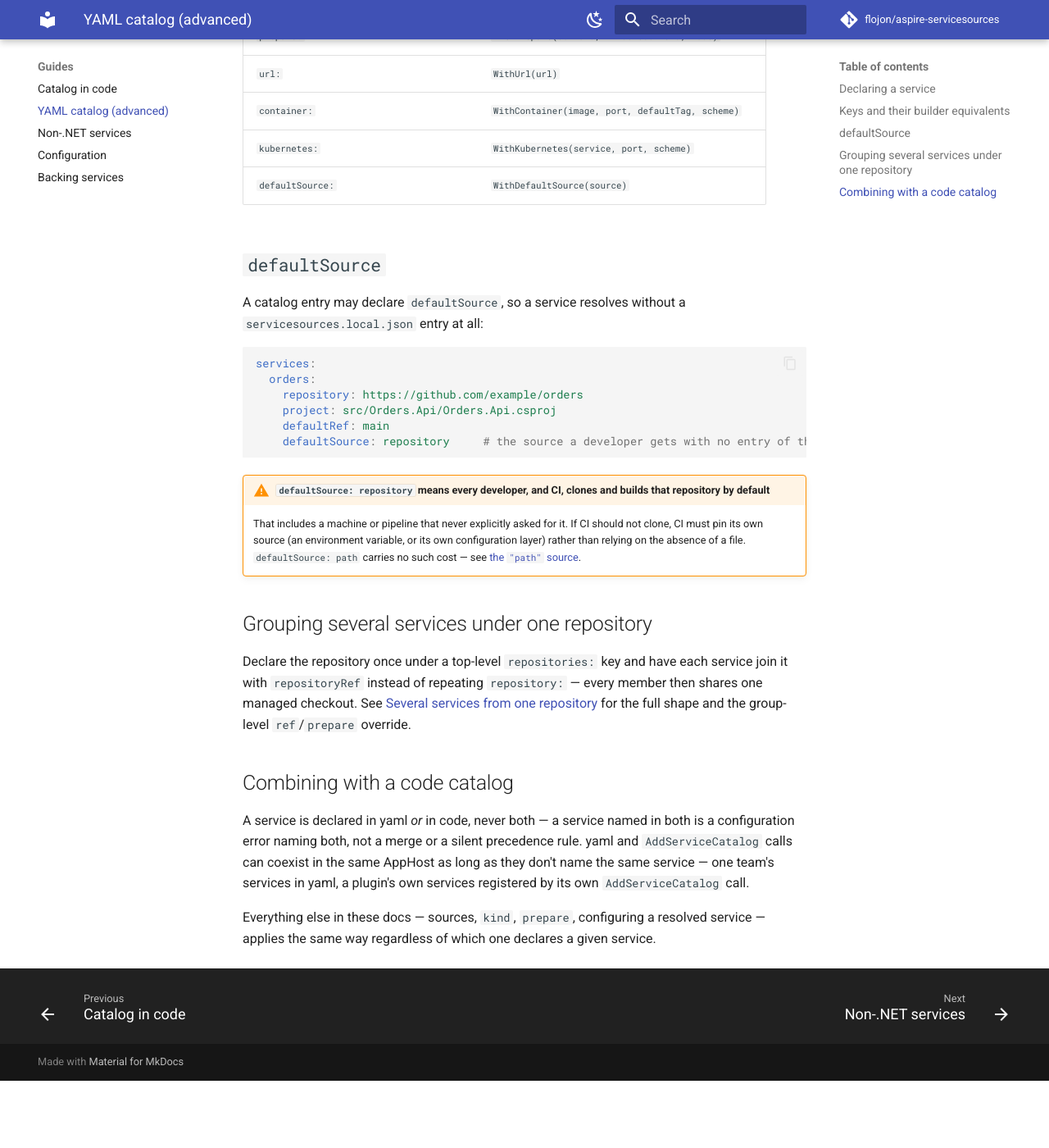
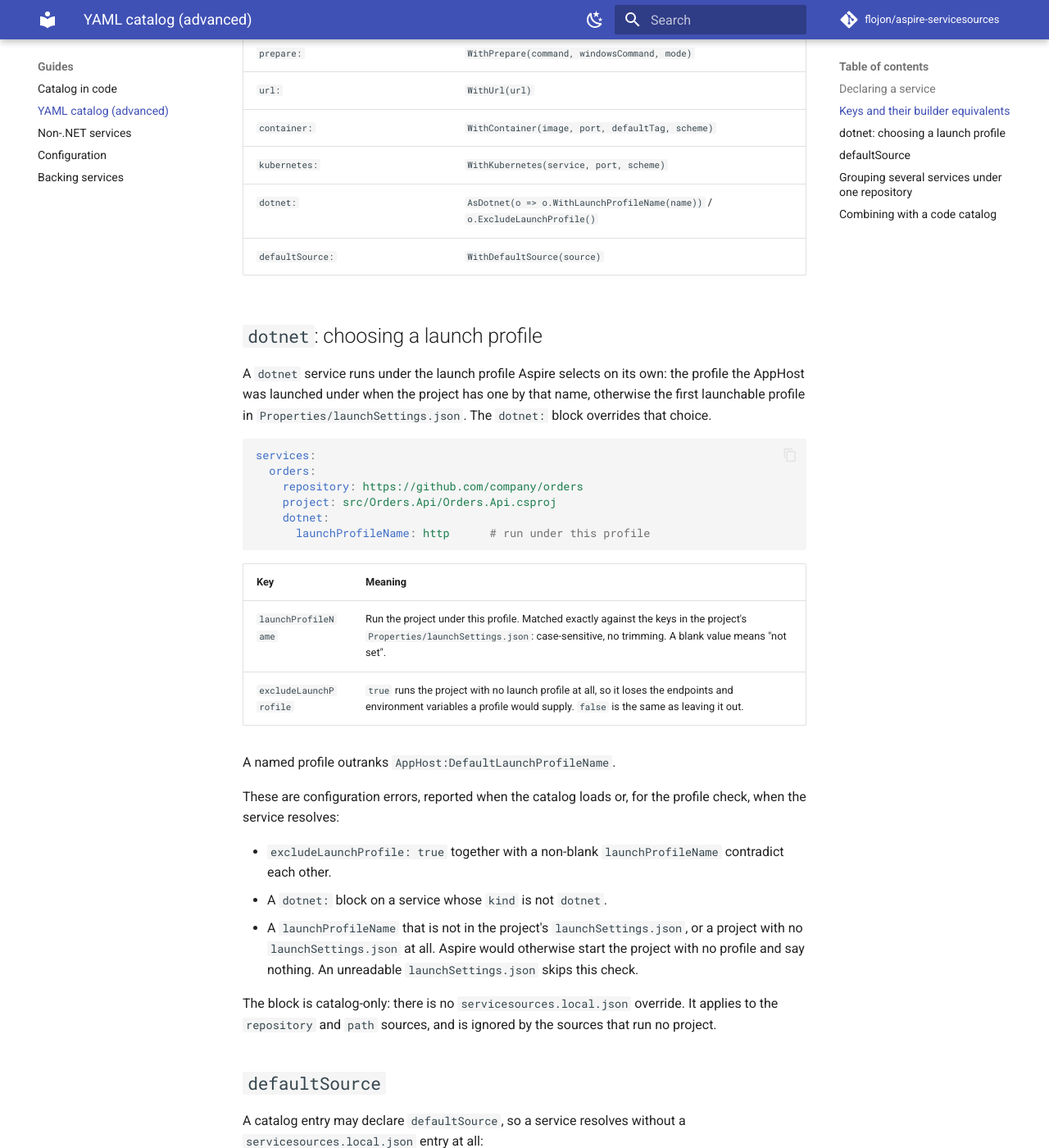
Before and after one commit to flojon/aspire-servicesources, an MkDocs documentation site: the page built from docs/guides/yaml-catalog.md, in a window 1280 px wide and 1400 px high, scrolled down 1293 px. Shown: the whole window at 82% size. Built offline with MkDocs 1.6.1 and Material for MkDocs 9.7.7, drawn with Linux system fonts in a browser that asks for light colours; comment, search, counter and statistics services are not loaded; before the commit the page ends 2611 px from its top, so only the background shows below that.

Commit message:
Document the dotnet launch profile options (#415)
Co-Authored-By: Claude Sonnet 5.5 <noreply@anthropic.com>

````diff
--- a/docs/guides/yaml-catalog.md
+++ b/docs/guides/yaml-catalog.md
@@ -50,7 +50,42 @@ A developer picks a source in `servicesources.local.json` exactly as in the
 | `url:` | `WithUrl(url)` |
 | `container:` | `WithContainer(image, port, defaultTag, scheme)` |
 | `kubernetes:` | `WithKubernetes(service, port, scheme)` |
+| `dotnet:` | `AsDotnet(o => o.WithLaunchProfileName(name))` / `o.ExcludeLaunchProfile()` |
 | `defaultSource:` | `WithDefaultSource(source)` |
+
+## `dotnet`: choosing a launch profile
+
+A `dotnet` service runs under the launch profile Aspire selects on its own: the profile the AppHost
+was launched under when the project has one by that name, otherwise the first launchable profile in
+`Properties/launchSettings.json`. The `dotnet:` block overrides that choice.
+
+```yaml
+services:
+  orders:
+    repository: https://github.com/company/orders
+    project: src/Orders.Api/Orders.Api.csproj
+    dotnet:
+      launchProfileName: http      # run under this profile
+```
+
+| Key | Meaning |
+| --- | --- |
+| `launchProfileName` | Run the project under this profile. Matched exactly against the keys in the project's `Properties/launchSettings.json`: case-sensitive, no trimming. A blank value means "not set". |
+| `excludeLaunchProfile` | `true` runs the project with no launch profile at all, so it loses the endpoints and environment variables a profile would supply. `false` is the same as leaving it out. |
+
+A named profile outranks `AppHost:DefaultLaunchProfileName`.
+
+These are configuration errors, reported when the catalog loads or, for the profile check, when the
+service resolves:
+
+- `excludeLaunchProfile: true` together with a non-blank `launchProfileName` contradict each other.
+- A `dotnet:` block on a service whose `kind` is not `dotnet`.
+- A `launchProfileName` that is not in the project's `launchSettings.json`, or a project with no
+  `launchSettings.json` at all. Aspire would otherwise start the project with no profile and say
+  nothing. An unreadable `launchSettings.json` skips this check.
+
+The block is catalog-only: there is no `servicesources.local.json` override. It applies to the
+`repository` and `path` sources, and is ignored by the sources that run no project.
 
 ## `defaultSource`
 
````
Also changed, not shown: CHANGELOG.md (+10 -0 lines), docs/guides/catalog-in-code.md (+14 -0 lines), docs/sources/path.md (+5 -0 lines), docs/sources/repository.md (+8 -0 lines).
